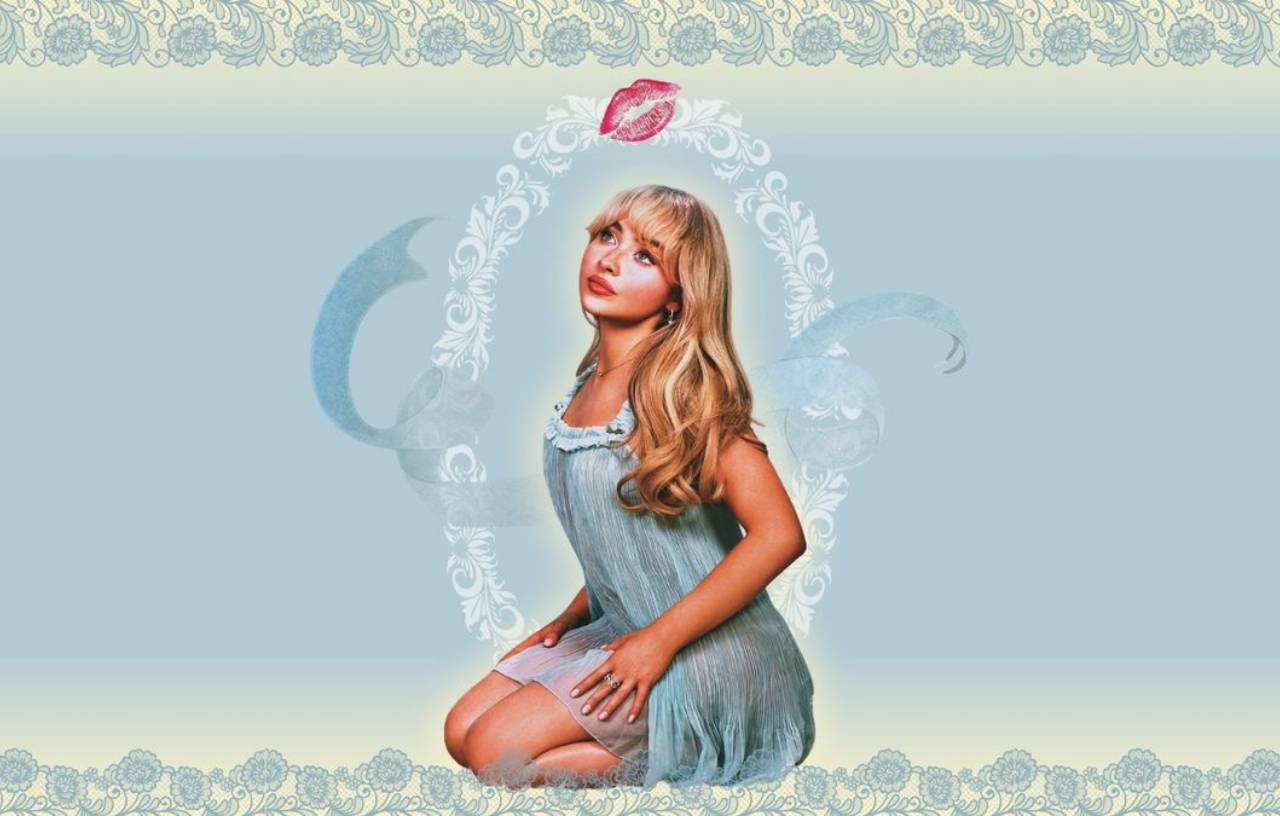
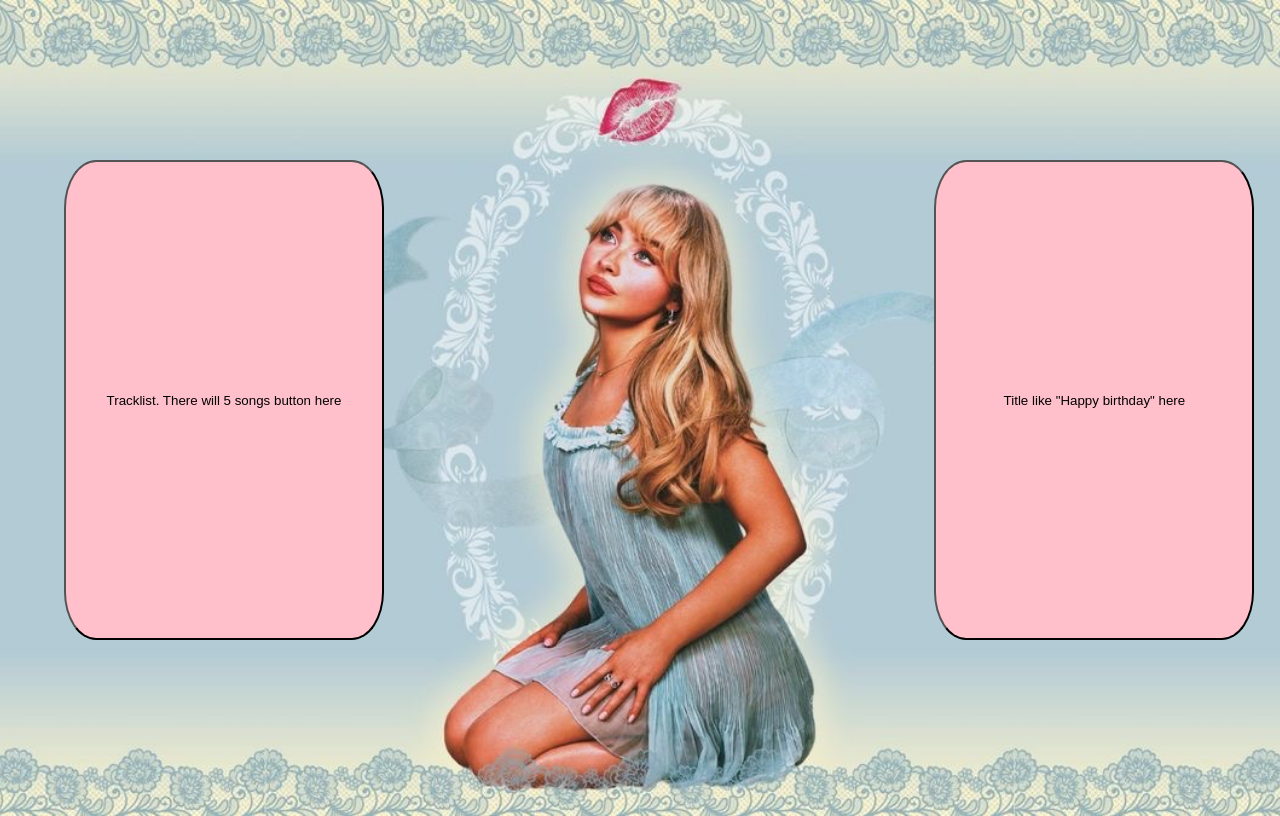
Before and after one commit to TK-Linh/totally-a-ggl-form, a plain HTML site: page wish.html in a window 1280 px wide. Drawn offline with Linux system fonts and the light colour scheme.

Commit message:
add wish page buttons

```diff
--- a/styles.css
+++ b/styles.css
@@ -1,6 +1,5 @@
 body {
     font-family: 'Segoe UI', Tahoma, Geneva, Verdana, sans-serif;
-
 }
 
 .background1 {
@@ -32,3 +31,33 @@ body {
     height: 100%;
     min-height: 100vh;
 }
+
+.container2 {
+    display: flex;
+    justify-content: space-around;
+    gap: 70px;
+    align-items: center;
+}
+.tracklist-button {
+    font-size: 20;
+    justify-content: center;
+    border-radius: 10%;
+    background-color: pink;
+    position: absolute;
+    width: 40vh;
+    height: 60vh;
+    top: 20%;
+    left: 5%
+}
+
+.title-button {
+    font-size: 20;
+    justify-content: center;
+    border-radius: 10%;
+    background-color: pink;
+    position: absolute;
+    width: 40vh;
+    height: 60vh;
+    top: 20%;
+    left: 73%
+}
--- a/wish.html
+++ b/wish.html
@@ -9,5 +9,9 @@
 </head>
 
 <body class="background2">
+    <div class="container2">
+        <button class="tracklist-button">Tracklist. There will 5 songs button here</button>
+        <button class="title-button">Title like "Happy birthday" here</button>
+    </div>
 </body>
 </html>
```
Also changed, not shown: index.html (+3 -3 lines).
